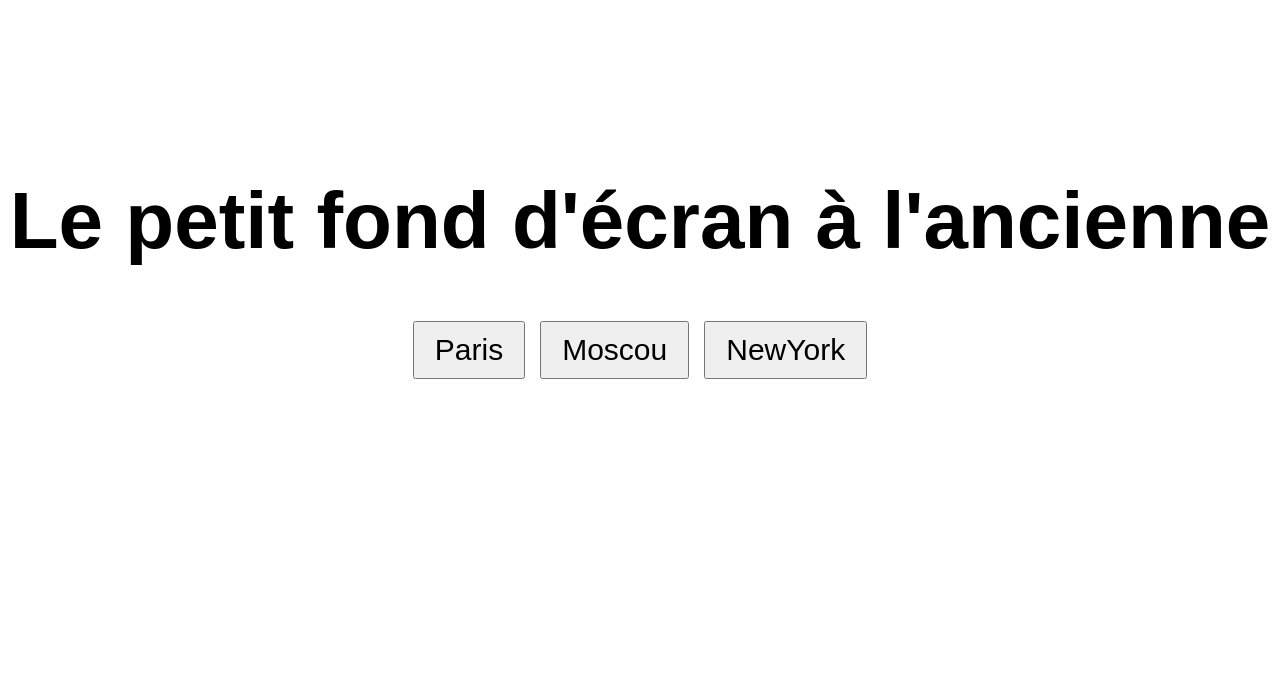
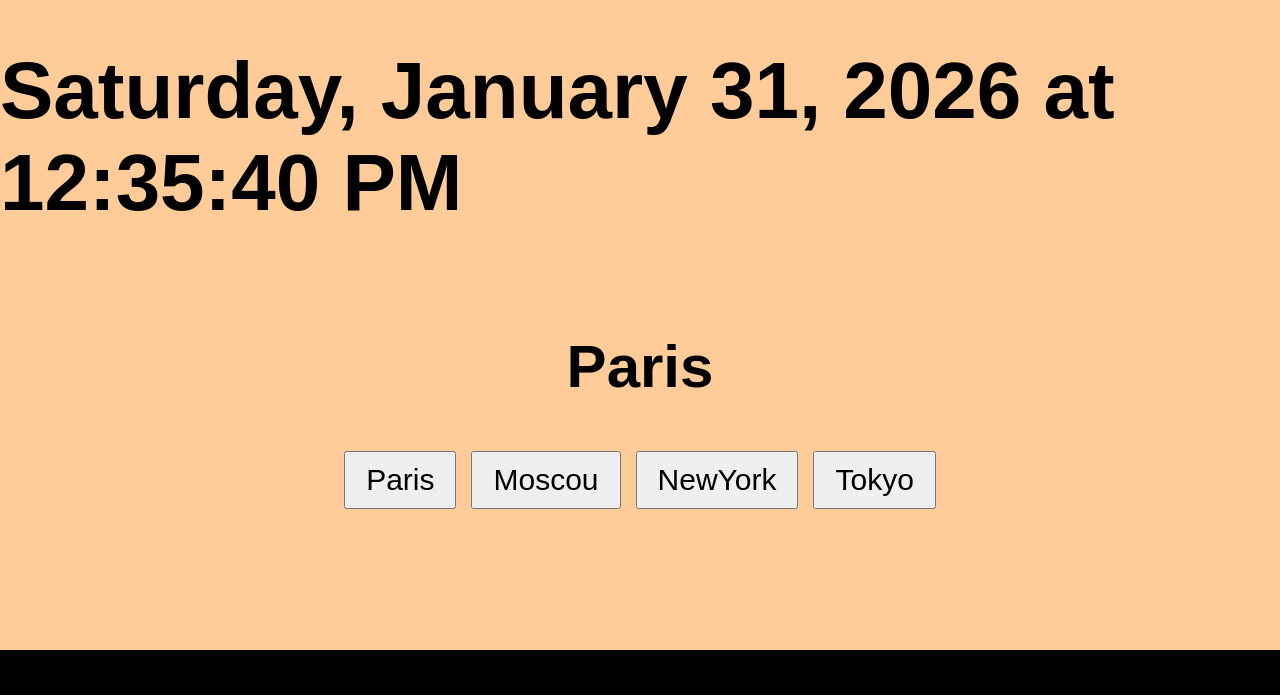
Before and after one commit to Peemers/JavaScriptExoEtc, a plain HTML site: page ExoHorloge/index.html in a window 1280 px wide. Shown: the part 150-845 px from the top of the page. Before the commit the page ends 800 px from the top, so only its background shows below. Drawn offline with Linux system fonts and the light colour scheme.

Commit message:
modif finie j'avais oublié les if -_-

```diff
--- a/ExoHorloge/horlogecss.css
+++ b/ExoHorloge/horlogecss.css
@@ -18,3 +18,8 @@ input[type="button"] {
     font-size: 30px;
     padding: 10px 20px;
 }
+
+footer{
+    background-color: black;
+    text-align: center;
+}
--- a/ExoHorloge/index.html
+++ b/ExoHorloge/index.html
@@ -10,13 +10,18 @@
 <body>
 <div id="container">
     <h1 id="h1">Le petit fond d'écran à l'ancienne</h1>
+    <h2 id="fuseauActu"> Fuseau demandé </h2>
 
     <div id="boutons">
         <input type="button" value="Paris" id="btnParis">
         <input type="button" value="Moscou" id="btnMoscou">
         <input type="button" value="NewYork" id="btnNY">
+        <input type="button" value="Tokyo" id="btnTokyo">
     </div>
 </div>
-
 </body>
+<footer>
+  ®Mathieu
+  Source : Quentin Geerts Demo / MDN / Gemini
+</footer>
 </html>
--- a/ExoHorloge/script.js
+++ b/ExoHorloge/script.js
@@ -2,7 +2,10 @@ const h1 = document.getElementById("h1")
 const couleurs = ["#FF8A65", "#FFB399", "#FFD1A9", "#FFE5CC", "#FFCC99", "#FFAB91"]
 const btnParis = document.getElementById("btnParis")
 const btnMoscou = document.getElementById("btnMoscou")
-
+const btnNY = document.getElementById("btnNY")
+const btnTokyo = document.getElementById("btnTokyo")
+const fuseauActu = document.getElementById("fuseauActu")
+let horlogeActuel = "Paris";
 let index = 0;
 
 function changerCouleur(){
@@ -12,8 +15,6 @@ function changerCouleur(){
   index = 0;
  }
 }
-//setInterval(changerCouleur, 1000);
-
 function horlogeMonde(fuseau = "Paris") //fonction avec para optionnel avec par defaut Paris (merci MDN!!)
 {
  const timeNow = new Date();
@@ -60,14 +61,23 @@ function horlogeMonde(fuseau = "Paris") //fonction avec para optionnel avec par
   hour: "2-digit",
   minute: "2-digit",
   second: "2-digit",
-})
+});
 
- let horlogeActuel = "Paris"
+ if(fuseau === "Paris"){
+  h1.textContent = `${timeParis}`}
+  fuseauActu.textContent = `Paris`
+ if(fuseau === "Moscou"){
+  h1.textContent = `${timeMoscou}`
+  fuseauActu.textContent = `Moscou`}
+ if (fuseau === "NY"){
+  h1.textContent = `${timeNewYork}`
+  fuseauActu.textContent = `New-York`}
+ if (fuseau === "Tokyo"){
+  h1.textContent = `${timeTokio}`
+  fuseauActu.textContent = `Tokyo`
+ }
+ }
 
- setInterval(() => {
-  horlogeMonde(horlogeActuel);
-  changerCouleur();
- }, 1000);
 
 h1.addEventListener("mouseover", function(){
  h1.style.transform = "scale(1.05)";
@@ -76,7 +86,25 @@ h1.addEventListener("mouseover", function(){
 
 h1.addEventListener("mouseout", function(){
  h1.style.transform = "scale(1)";
-})}
+})
 
-btnParis.addEventListener("click", () => { fuseauCourant = "Paris"; });
-btnMoscou.addEventListener("click", () => { fuseauCourant = "Moscou"; });
+btnParis.addEventListener("click", () => {
+ horlogeActuel = "Paris";
+});
+btnMoscou.addEventListener("click", () => {
+ horlogeActuel = "Moscou";
+});
+btnNY.addEventListener("click", () => {
+horlogeActuel = "NY";
+});
+btnTokyo.addEventListener("click", () => {
+ horlogeActuel = "Tokyo";
+})
+
+setInterval(() => {
+ horlogeMonde(horlogeActuel);
+ changerCouleur();
+}, 1000);
+
+
+//Voila maintenant je vais m'amuser à le rendre D.R.Y :)
```
